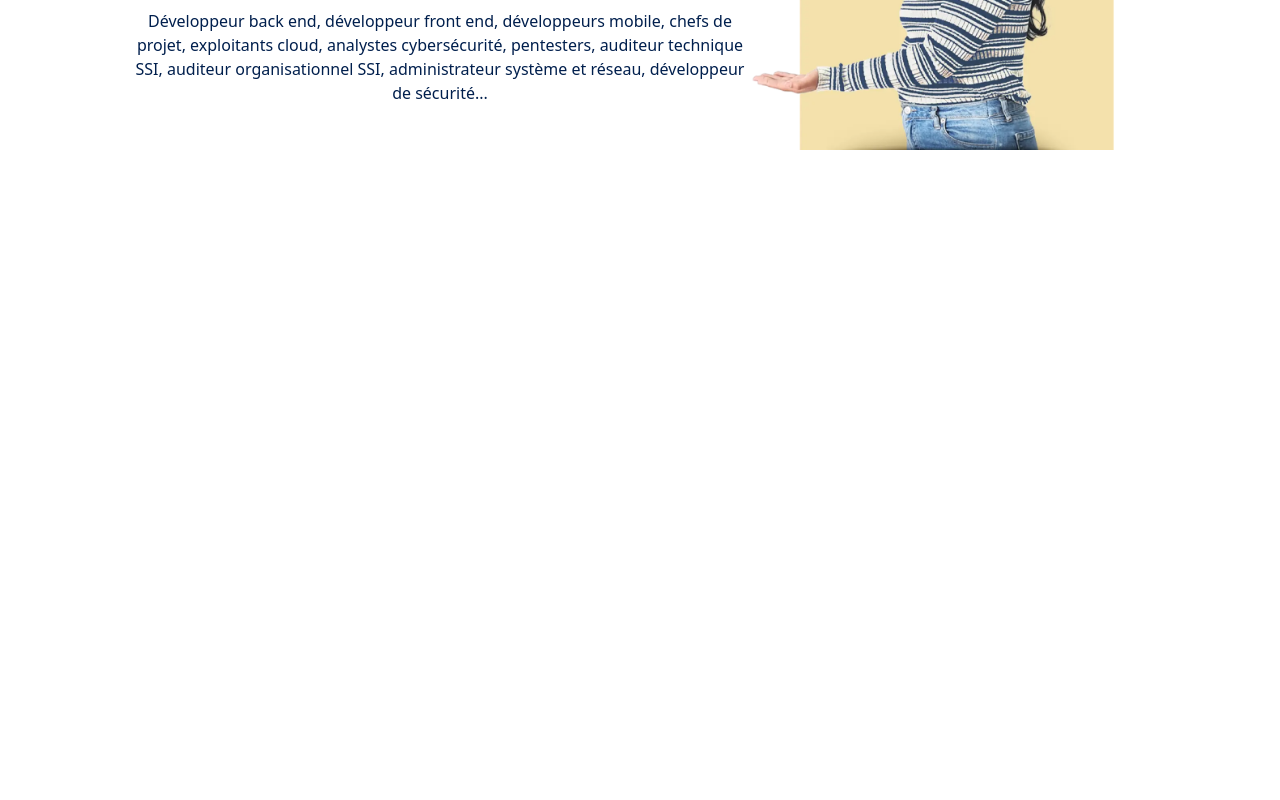
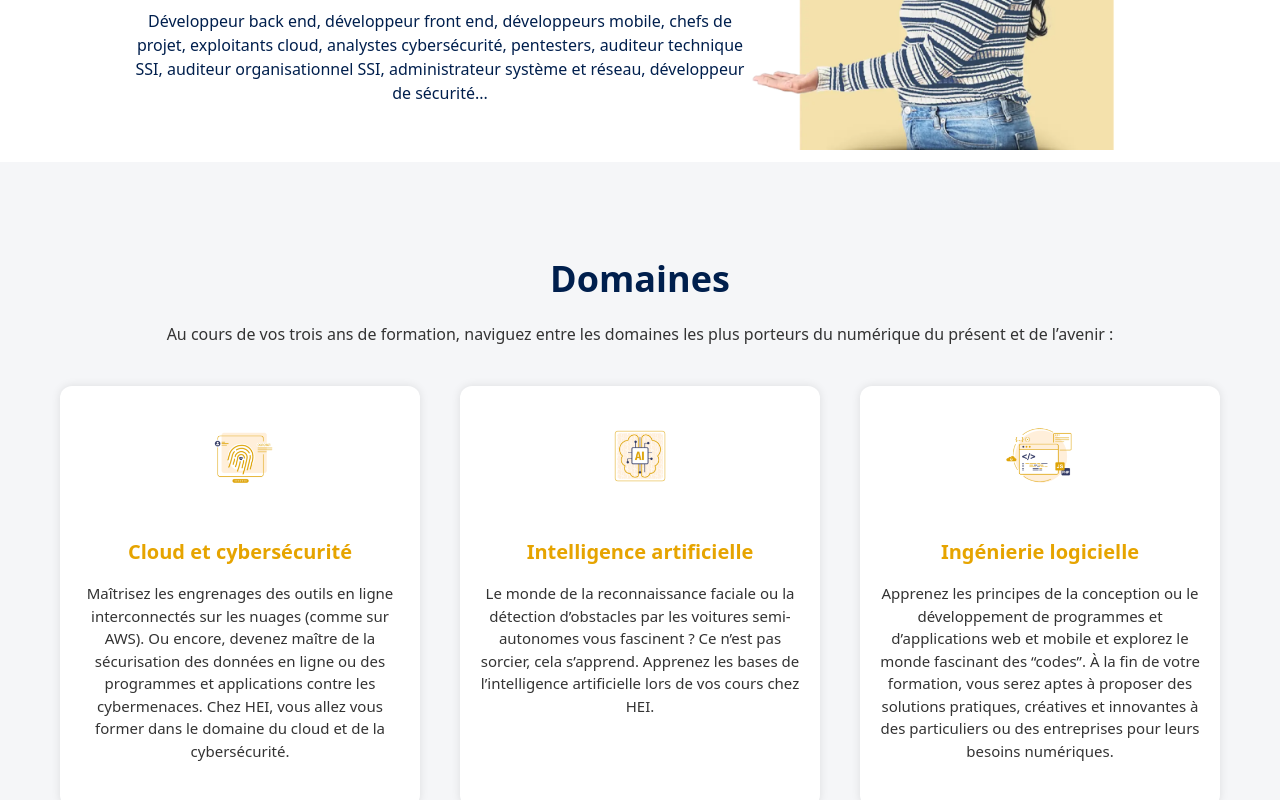
Before and after one commit to Amboara-PRO/exoWEB2, a React (Vite) app: page / in a window 1280 px wide. Shown: the part 2627-3427 px from the top of the page. Before the commit the page ends 2789 px from the top, so only its background shows below. Built offline with nearby package versions, Linux system fonts and the light colour scheme.

Commit message:
ajout des domaines

```diff
--- a/src/App.jsx
+++ b/src/App.jsx
@@ -4,6 +4,7 @@ import Slider from "./components/Slider";
 import Apropos from "./components/Apropos";
 import EquipePedagogique from "./components/EquipePedagogique.jsx";
 import Debouche from "./components/Debouches.jsx";
+import Domaines from "./components/Domaines.jsx";
 
 
 import "./App.css";
@@ -16,6 +17,7 @@ function App() {
       <Apropos />
       <EquipePedagogique />
       <Debouche />
+      <Domaines />
     </>
   );
 }
--- /dev/null
+++ b/src/components/Domaines.css
@@ -0,0 +1,56 @@
+.domaines {
+  background-color: #f5f6f8;
+  padding: 60px 20px;
+  text-align: center;
+}
+
+.domaines-title {
+  font-size: 36px;
+  color: #001f4d;
+  margin-bottom: 10px;
+}
+
+.domaines-subtitle {
+  font-size: 16px;
+  color: #333;
+  margin-bottom: 40px;
+}
+
+.domaines-cards {
+  display: flex;
+  justify-content: center;
+  flex-wrap: wrap;
+  gap: 40px;
+}
+
+.domaine-card {
+  background: white;
+  border-radius: 12px;
+  box-shadow: 0 0 10px rgba(0,0,0,0.1);
+  max-width: 320px;
+  padding: 30px 20px;
+  text-align: center;
+  transition: transform 0.3s;
+}
+
+.domaine-card:hover {
+  transform: translateY(-5px);
+}
+
+.domaine-card img {
+  width: 80px;
+  height: auto;
+  margin-bottom: 15px;
+}
+
+.domaine-card h3 {
+  color: #e6a400;
+  font-size: 20px;
+  margin-bottom: 15px;
+}
+
+.domaine-card p {
+  font-size: 15px;
+  color: #333;
+  line-height: 1.5;
+}
--- /dev/null
+++ b/src/components/Domaines.jsx
@@ -0,0 +1,50 @@
+import React from 'react';
+import './Domaines.css';
+import Cloud_cybersecurite from '../assets/Cloud-et-cybersecurite_Plan-de-travail-1-150x150.png';
+import Intelligence_artificielle from '../assets/Intelligence-artificielle_Plan-de-travail-1-150x150.png';
+import Ingenierie_logicielle from '../assets/Ingenierie-logicielle_Plan-de-travail-1-1-150x150.png';
+
+export default function Domaines() {
+  return (
+    <section className="domaines">
+      <h2 className="domaines-title">Domaines</h2>
+      <p className="domaines-subtitle">
+        Au cours de vos trois ans de formation, naviguez entre les domaines les plus porteurs
+        du numérique du présent et de l’avenir :
+      </p>
+      <div className="domaines-cards">
+        <div className="domaine-card">
+          <img src={Cloud_cybersecurite} alt="Cloud et cybersécurité" />
+          <h3>Cloud et cybersécurité</h3>
+          <p>
+            Maîtrisez les engrenages des outils en ligne interconnectés sur les nuages
+            (comme sur AWS). Ou encore, devenez maître de la sécurisation des données en ligne
+            ou des programmes et applications contre les cybermenaces. Chez HEI, vous allez vous
+            former dans le domaine du cloud et de la cybersécurité.
+          </p>
+        </div>
+
+        <div className="domaine-card">
+          <img src={Intelligence_artificielle} alt="Intelligence artificielle" />
+          <h3>Intelligence artificielle</h3>
+          <p>
+            Le monde de la reconnaissance faciale ou la détection d’obstacles par les voitures
+            semi-autonomes vous fascinent ? Ce n’est pas sorcier, cela s’apprend. Apprenez les
+            bases de l’intelligence artificielle lors de vos cours chez HEI.
+          </p>
+        </div>
+
+        <div className="domaine-card">
+          <img src={Ingenierie_logicielle} alt="Ingénierie logicielle" />
+          <h3>Ingénierie logicielle</h3>
+          <p>
+            Apprenez les principes de la conception ou le développement de programmes et
+            d’applications web et mobile et explorez le monde fascinant des “codes”. À la fin
+            de votre formation, vous serez aptes à proposer des solutions pratiques, créatives
+            et innovantes à des particuliers ou des entreprises pour leurs besoins numériques.
+          </p>
+        </div>
+      </div>
+    </section>
+  );
+}
```
